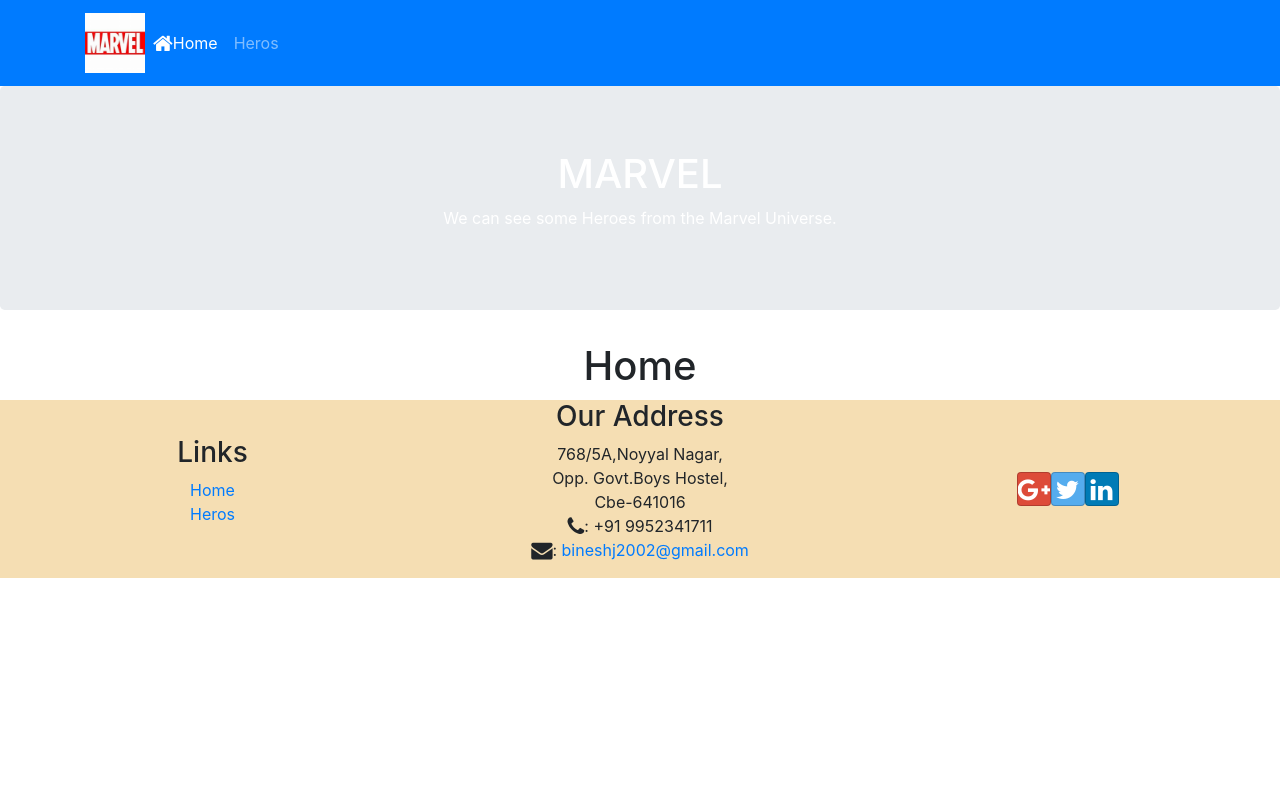
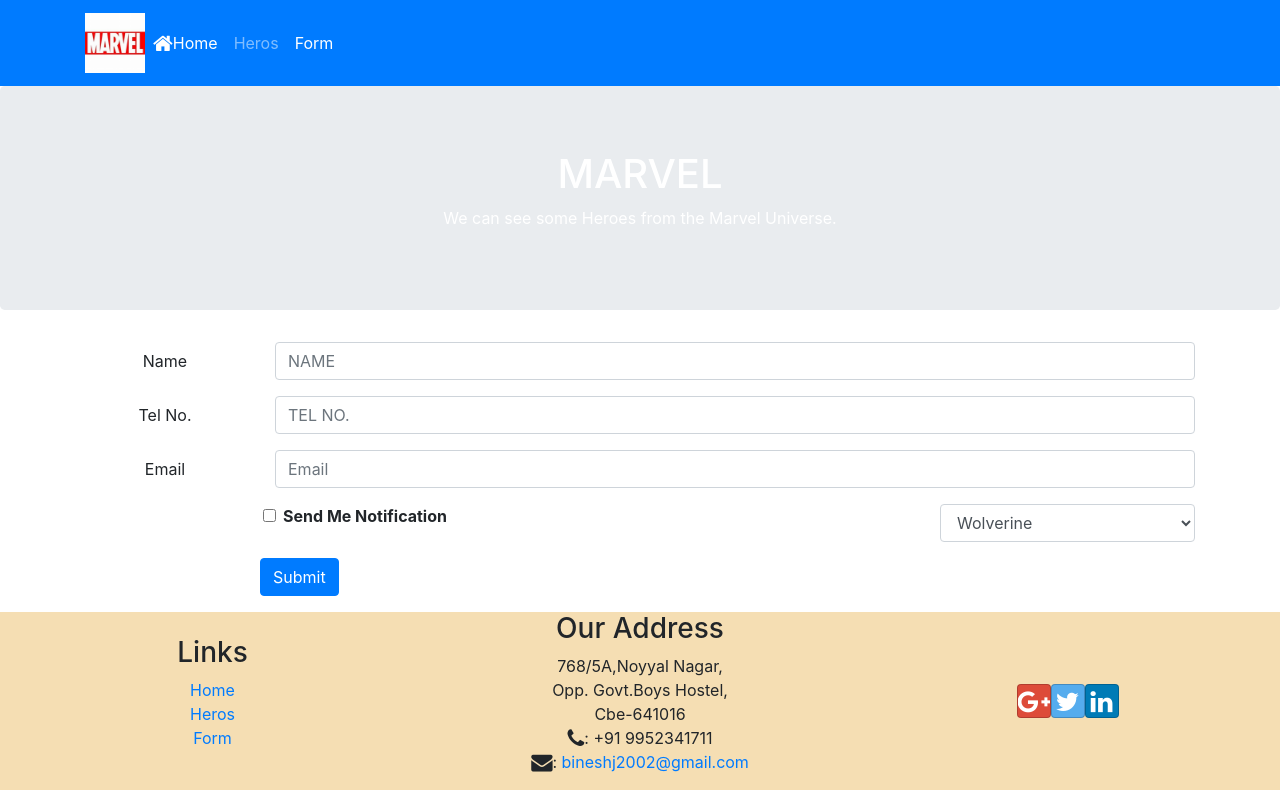
Before and after one commit to Binesh18/Heros, a React (Create React App) app: page /form in a window 1280 px wide. Before the commit this address led to /home. Built offline with nearby package versions, Linux system fonts and the light colour scheme.

Commit message:
Controlled Form

```diff
--- a/src/App.css
+++ b/src/App.css
@@ -50,3 +50,24 @@
   margin-top: 10px;
   background-color: wheat;
 }
+
+.heroimg{
+  width: 250px;
+  height: 200px;
+}
+
+.mediaborder{
+  border-width: 2px;
+  border-style: solid;
+  border-color: grey;
+}
+
+.relative{
+  position: relative;
+}
+
+.position{
+  position: absolute;
+  right: 20px;
+  bottom: 0px;
+}
--- a/src/components/FooterComponent.js
+++ b/src/components/FooterComponent.js
@@ -16,6 +16,7 @@ class Footer extends Component{
                             <ul className="list-unstyled ">
                                 <li><Link to="/home">Home</Link></li>
                                 <li><Link to="/heros">Heros</Link></li>
+                                <li><Link to="/form">Form</Link></li>
                             </ul>
                         </div>
                         <div className="col-8 col-md-6 align-self-center">
--- /dev/null
+++ b/src/components/FormComponent.js
@@ -0,0 +1,101 @@
+import React, { Component } from 'react';
+import { Form, FormGroup, Label, Col, Button, Input} from 'reactstrap';
+
+class FormComponent extends Component{
+
+    constructor(props){
+        super(props);
+
+        this.state={
+            name: '',
+            telNo: '',
+            email: '',
+            selected: 'Wolverine',
+            agree: false
+        }
+        this.onInputChange = this.onInputChange.bind(this);
+        this.handleSubmit = this.handleSubmit.bind(this);
+    }
+
+
+
+    handleSubmit(event){
+        alert("This is only for your Information!!! \nName : " + JSON.stringify(this.state.name) + "\nTel No. : " + JSON.stringify(this.state.telNo) +
+                "\nEmail : " + JSON.stringify(this.state.email) + "\nFavorite Hero : " + JSON.stringify(this.state.selected) +
+                "\nSend me Notification : " + JSON.stringify(this.state.agree));
+        event.preventDefault();
+    }
+
+    onInputChange(event){
+        var target = event.target;
+        var name = target.name;
+        var value = name == 'agree'? target.checked : target.value;
+
+        this.setState({
+            [name]: value
+        });
+    }
+
+    render(){
+
+        return(
+            <div className="container">
+                <Form onSubmit={this.handleSubmit} >
+                    <FormGroup row>
+                        <Label htmlFor="name" md={2}>
+                            Name
+                        </Label>
+                        <Col md={10}>
+                            <Input type="text" name="name" id="name" value={this.state.name}  placeholder="NAME"
+                                                onChange={this.onInputChange}
+                                               />
+                        </Col>
+                    </FormGroup>
+                    <FormGroup row>
+                        <Label htmlFor="telNo" md={2} >
+                            Tel No.
+                        </Label>
+                        <Col md={10} >
+                            <Input type="tel" name="telNo" id="telNo" value={this.state.telNo} placeholder="TEL NO." onChange={this.onInputChange}/>
+                        </Col>
+                    </FormGroup>
+                    <FormGroup row>
+                        <Label htmlFor="email" md={2}>
+                            Email
+                        </Label>
+                        <Col md={10}>
+                            <Input type="email" name="email" id="email" placeholder="Email" value={this.state.email} onChange={this.onInputChange}/>
+                        </Col>
+                    </FormGroup>
+                    <FormGroup row>
+                        <Col md={6}>
+                            <FormGroup check>
+                                <Label check>
+                                    <Input type="checkbox" name="agree" checked={this.state.agree} onChange={this.onInputChange}/>
+                                    <b> Send Me Notification </b>
+                                </Label>
+                            </FormGroup>
+                        </Col>
+                        <Col md={{ size:3, offset:3 }}>
+                            <Input type="select" name="selected"  value={this.state.selected} onChange={this.onInputChange} >
+                                <option>Wolverine</option>
+                                <option>Spider Man</option>
+                                <option>Thor</option>
+                                <option>Ironman</option>
+                            </Input>
+                        </Col>
+                    </FormGroup>
+                    <FormGroup row>
+                        <Col md={{ offset:2}} >
+                            <Button type="submit" color="primary">
+                                Submit
+                            </Button>
+                        </Col>
+                    </FormGroup>
+                </Form>
+            </div>
+        );
+    }
+}
+
+export default FormComponent;
--- a/src/components/HeaderComponent.js
+++ b/src/components/HeaderComponent.js
@@ -32,7 +32,7 @@ class Header extends Component{
                         <NavbarToggler onClick={this.toggleNav}/>
 
                         <NavbarBrand className="mr-auto" href="/">
-                            <img src="images/logo.png" alt="MARVEL" width="60px"/>
+                            <img src="/images/logo.png" alt="MARVEL" width="60px"/>
                         </NavbarBrand>
 
                         <Collapse navbar isOpen={this.state.isNavOpen}>
@@ -44,6 +44,9 @@ class Header extends Component{
                                 </NavItem>
                                 <NavItem>
                                     <NavLink className="nav-link" to='/heros'>Heros</NavLink>
+                                </NavItem>
+                                <NavItem>
+                                    <NavLink className="nav-link" to="/form">Form</NavLink>
                                 </NavItem>
                             </Nav>
                         </Collapse>
--- a/src/components/HomeComponent.js
+++ b/src/components/HomeComponent.js
@@ -1,17 +1,63 @@
 import React, { Component } from 'react';
+import { Media } from 'reactstrap';
 
+import { Link } from 'react-router-dom';
+
+import '../App.css'
 
 class Home extends Component{
 
+    constructor(props){
+        super(props);
 
 
+    }
+
     render(){
+
+
+
+        const heros = this.props.heros.map( (hero) => {
+            return(
+
+                <Media tag="li" className="mediaborder mt-5">
+
+                    <div className="row relative">
+                        <div className="col-12 col-md-4 ">
+                            <Media left middle>
+                                <Media object src={hero.image} alt={hero.name} className="heroimg"/>
+                            </Media>
+                        </div>
+                        <div className="col-12 col-md-8 align-self-justify mt-3">
+                            <Media body>
+                                <Media heading> {hero.name} </Media>
+                                <p> {hero.description} </p>
+
+                            </Media>
+                        </div>
+                        <div className="position">
+                            <Link to={`/heros/${hero.id}`}>
+                                See more
+                            </Link>
+                        </div>
+                    </div>
+
+                </Media>
+
+            );
+
+        });
+
+
+
         return(
             <div className="container">
-                <h1>Home</h1>
+                <Media list>
+                    {heros}
+                </Media>
             </div>
         );
-    }
+}
 
 }
 
--- a/src/components/MainComponent.js
+++ b/src/components/MainComponent.js
@@ -6,6 +6,7 @@ import Header from './HeaderComponent.js';
 import Footer from './FooterComponent.js';
 import Home from './HomeComponent';
 import HeroDescription from './HeroDescriptionComponent';
+import FormComponent from './FormComponent';
 
 import {HEROS} from '../shared/heros.js';
 
@@ -25,7 +26,7 @@ class Main extends Component{
 
         const home = () =>{
             return(
-                <Home />
+                <Home heros={this.state.heros} />
             );
         }
 
@@ -47,6 +48,8 @@ class Main extends Component{
 
                         <Route path="/heros/:heroId" component={hero} />
 
+                        <Route path='/form' component={ () => <FormComponent /> } />
+
                         <Redirect to="/home" />
                     </Switch>
 
```
